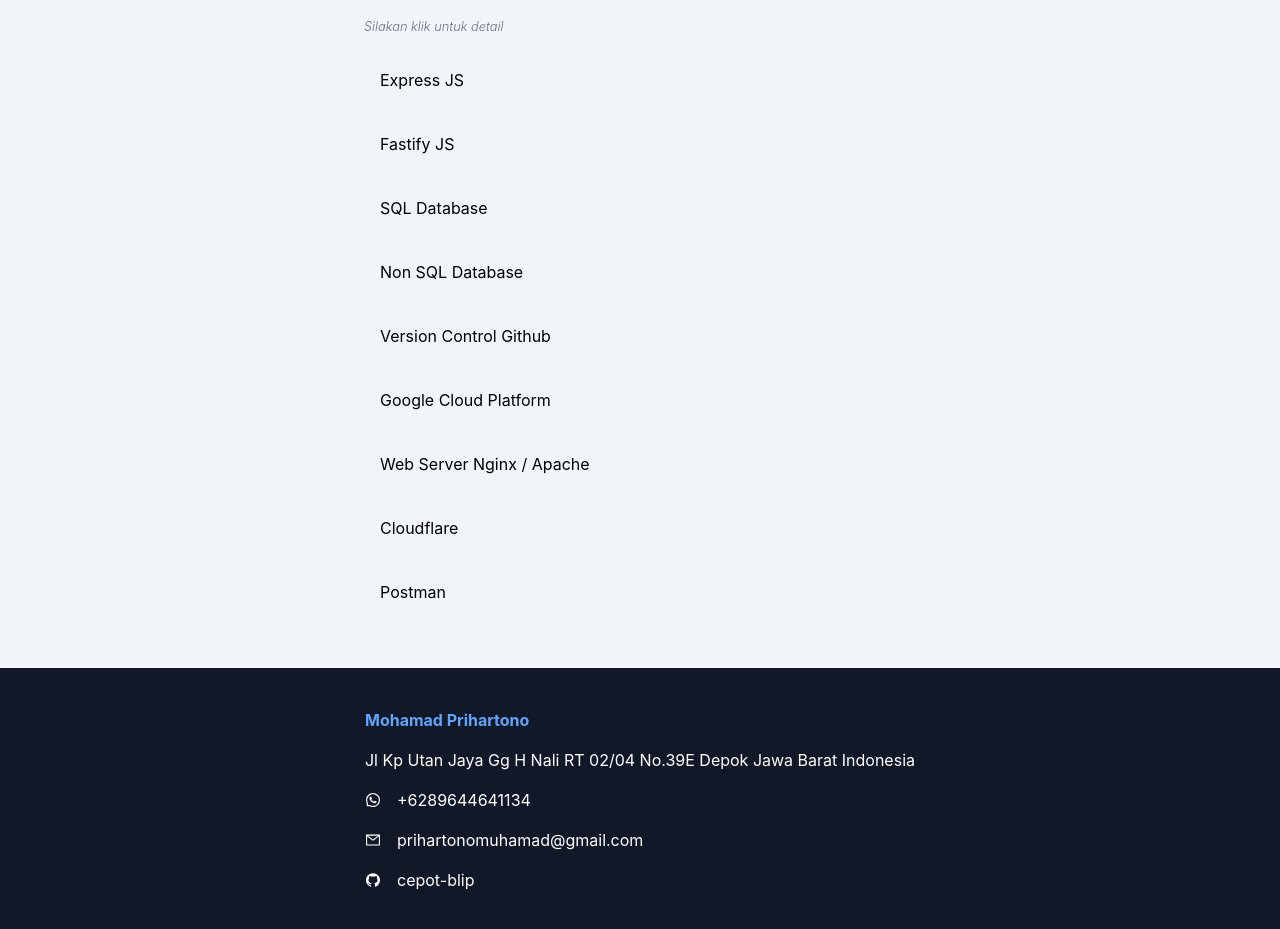
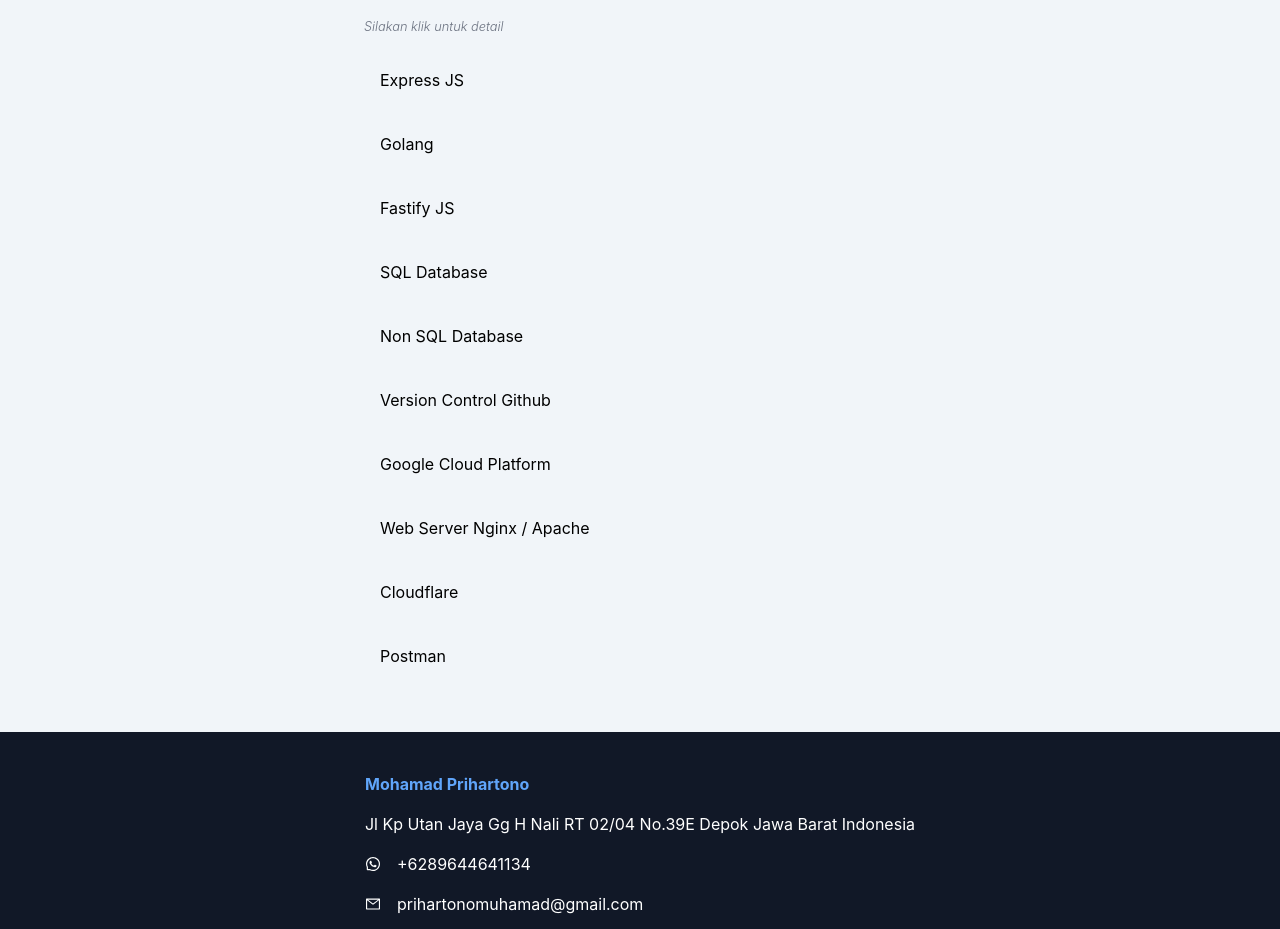
Before and after one commit to cepot-blip/myportfolio, a React (Create React App) app: page / in a window 1280 px wide. Shown: the part 4043-4972 px from the top of the page. Built offline with nearby package versions, Linux system fonts and the light colour scheme.

Commit message:
update home add fitur details

```diff
--- a/src/pages/Home.jsx
+++ b/src/pages/Home.jsx
@@ -291,6 +291,19 @@ export default function Home() {
           <li>
             <details className="flex flex-col gap-2 p-4">
               <summary className="flex gap-2 items-center">
+                <h1>Golang</h1>
+              </summary>
+              <p className="text-gray-900 font-light mt-2">
+                Golang saya gunakan untuk project yang membutukan efisensi atau kinerja tinggi
+                selain itu Go juga sederhana dan mudah untuk di pahami selain itu juga Go mempunyai
+                Gerbang Collection yang efisien secara eksplisit mengelola alokasi dan delokasi memori.
+              </p>
+            </details>
+          </li>
+
+          <li>
+            <details className="flex flex-col gap-2 p-4">
+              <summary className="flex gap-2 items-center">
                 <h1>Fastify JS</h1>
               </summary>
               <p className="text-gray-900 font-light mt-2">
```
